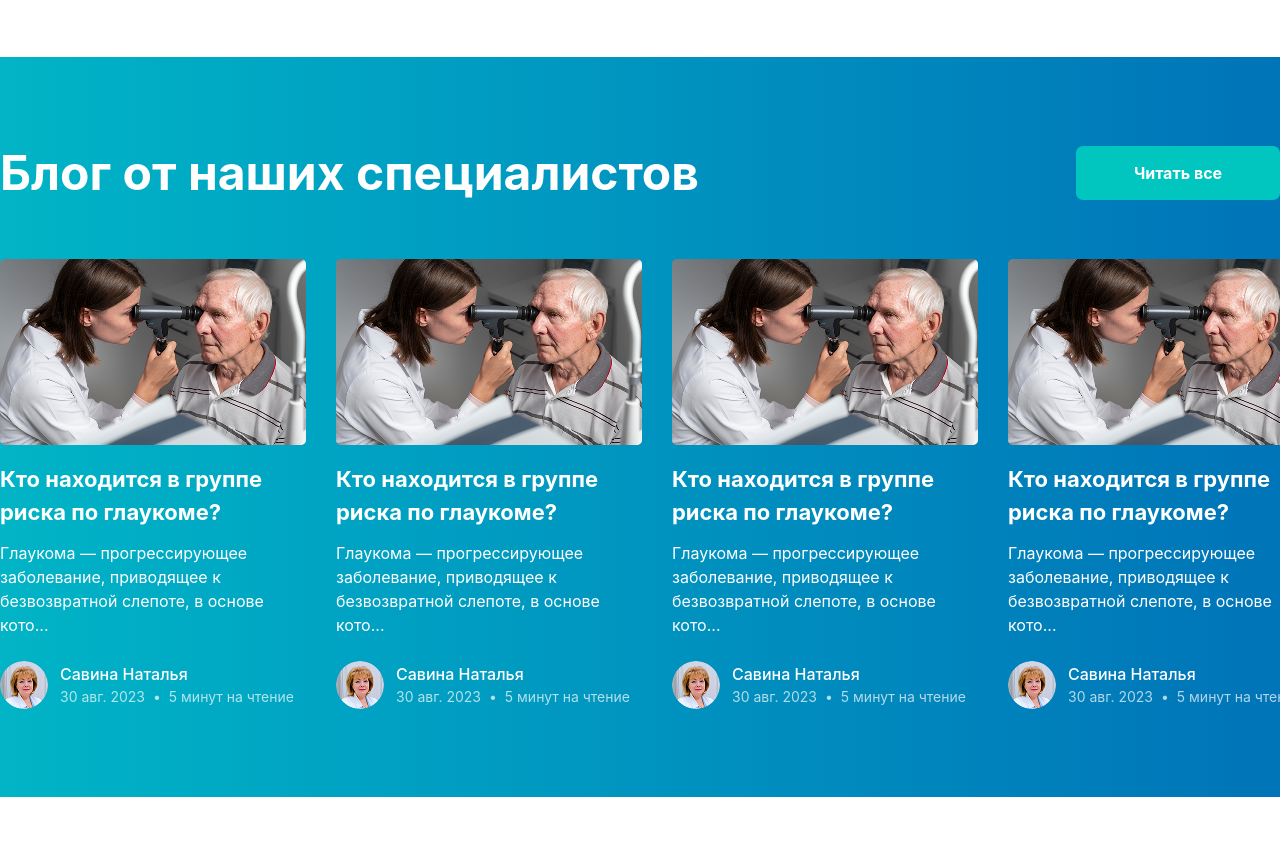
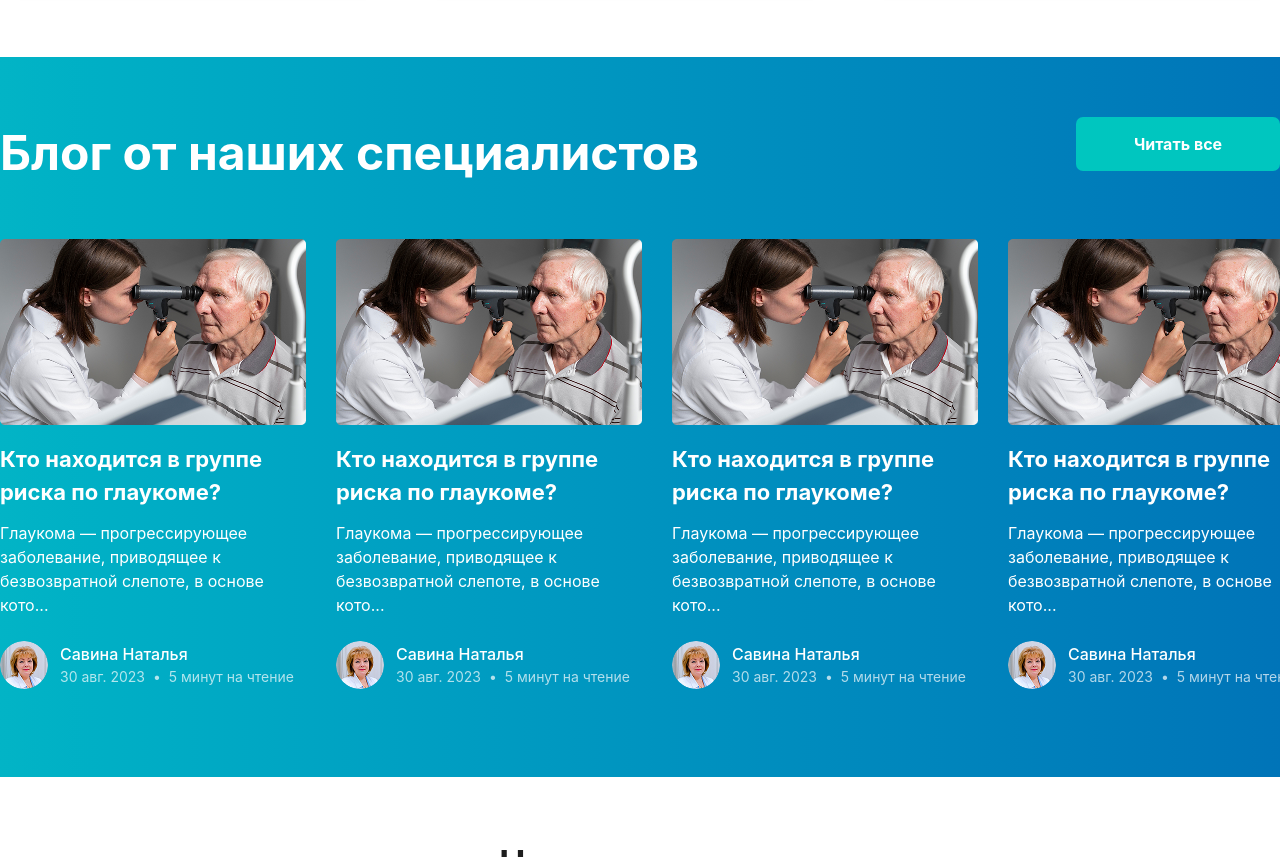
Before and after one commit to maga76/exam-week_4, a website: page index.html in a window 1280 px wide. Shown: the part 5973-6830 px from the top of the page. Drawn offline with nearby package versions, Linux system fonts and the light colour scheme; files that its build step writes are made by us from their sources.

Commit message:
commit19_zarina

```diff
--- a/index.html
+++ b/index.html
@@ -384,18 +384,18 @@
             </div>
         </div>
     </section>
-     <section class=" bg-linear-to-r to-[#0074B8] from-[#02B4C6] lg:mt-[60px] pb-[70px]">
-        <div class="max-w-[1350px] m-auto pt-[30px]">
-            <div class=" mt-[50px] lg:flex justify-between items-center gap-[10px] lg:gap-[0px] ml-[100px] lg:ml-[0px]">
-                <p class="text-[30px] lg:text-[48px] font-bold text-[white] ">Блог от наших специалистов</p>
+     <section class=" bg-linear-to-r mt-[50px] to-[#0074B8] from-[#02B4C6] lg:mt-[60px] pb-[70px]">
+        <div class="max-w-[1350px] m-auto pt-[10px]">
+            <div class=" mt-[50px] flex justify-center lg:justify-between gap-[10px] lg:gap-[0px]  lg:ml-[0px]">
+                <h1 class="text-[30px] lg:text-[48px] font-bold text-[white] lg:ml-0 ml-[40px]">Блог от наших специалистов</h1>
                 <div>
-                    <button class="w-[204px] h-[54px] bg-[#00C6BF] text-[white] font-bold rounded-[7px]">Читать
+                    <button class="hidden lg:block w-[204px] h-[54px] bg-[#00C6BF] text-[white] font-bold rounded-[7px]">Читать
                         все</button>
                 </div>
             </div>
         </div>
-        <div class="flex justify-between max-w-[1350px] m-auto gap-[30px] mt-[50px]">
-            <div class="hidden lg:block rounded-[15px]">
+        <div class="flex justify-center lg:justify-between max-w-[1350px] m-auto gap-[30px] mt-[50px]">
+            <div class=" rounded-[15px]">
                 <div class="w-[100%]">
                     <img src="./src/images/Image1.png" alt="" >
                 </div>
@@ -637,7 +637,6 @@
     <div class="max-w-[1240px] m-auto">
         <div class="flex flex-col lg:flex-row justify-between items-start lg:items-center mb-[50px] gap-8">
             <img src="./src/images/logo (1).svg" class="w-[180px] h-[60px] object-contain">
-
             <nav class="flex flex-col lg:flex-row gap-y-[15px] lg:gap-x-[35px] text-[#4A5568] text-[15px] font-medium w-full lg:w-auto">
                 <a href="#" class="hover:text-[#0088CC]">Направления</a>
                 <a href="#" class="hover:text-[#0088CC]">Услуги</a>
```
